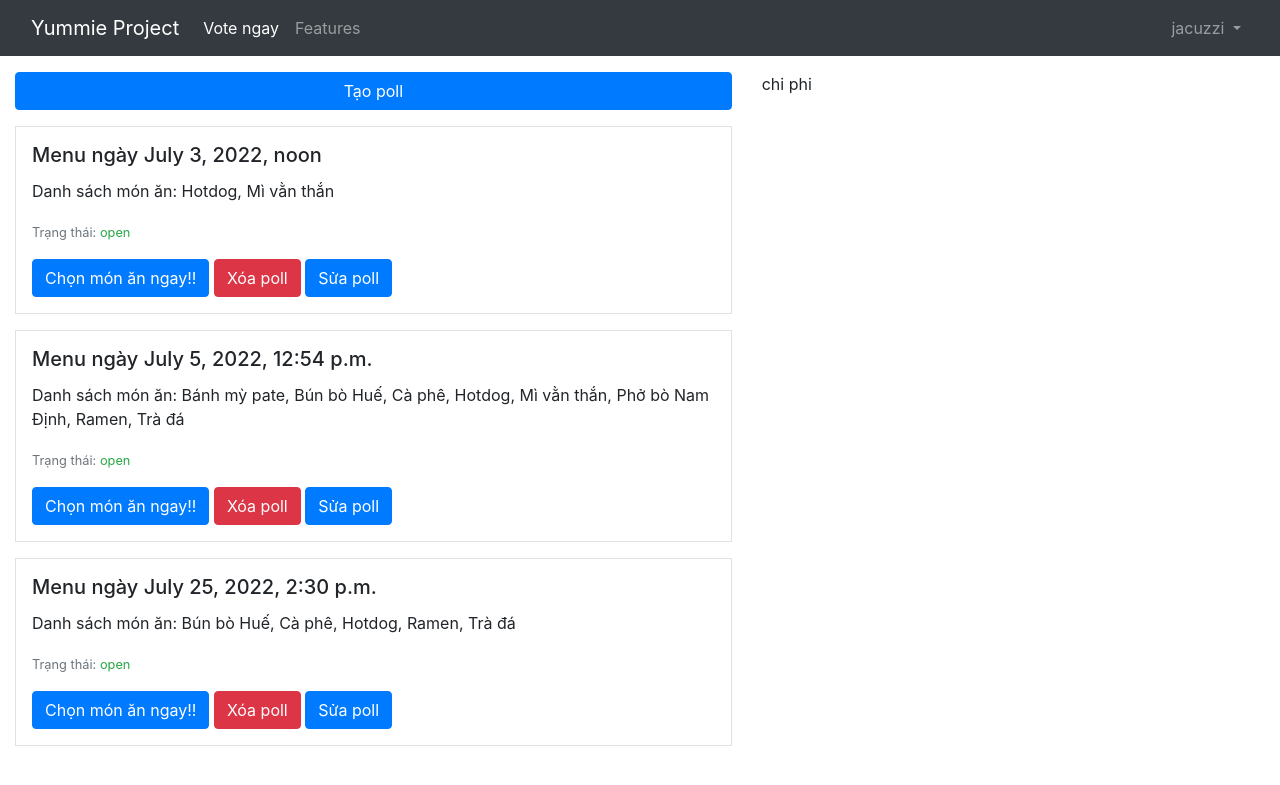
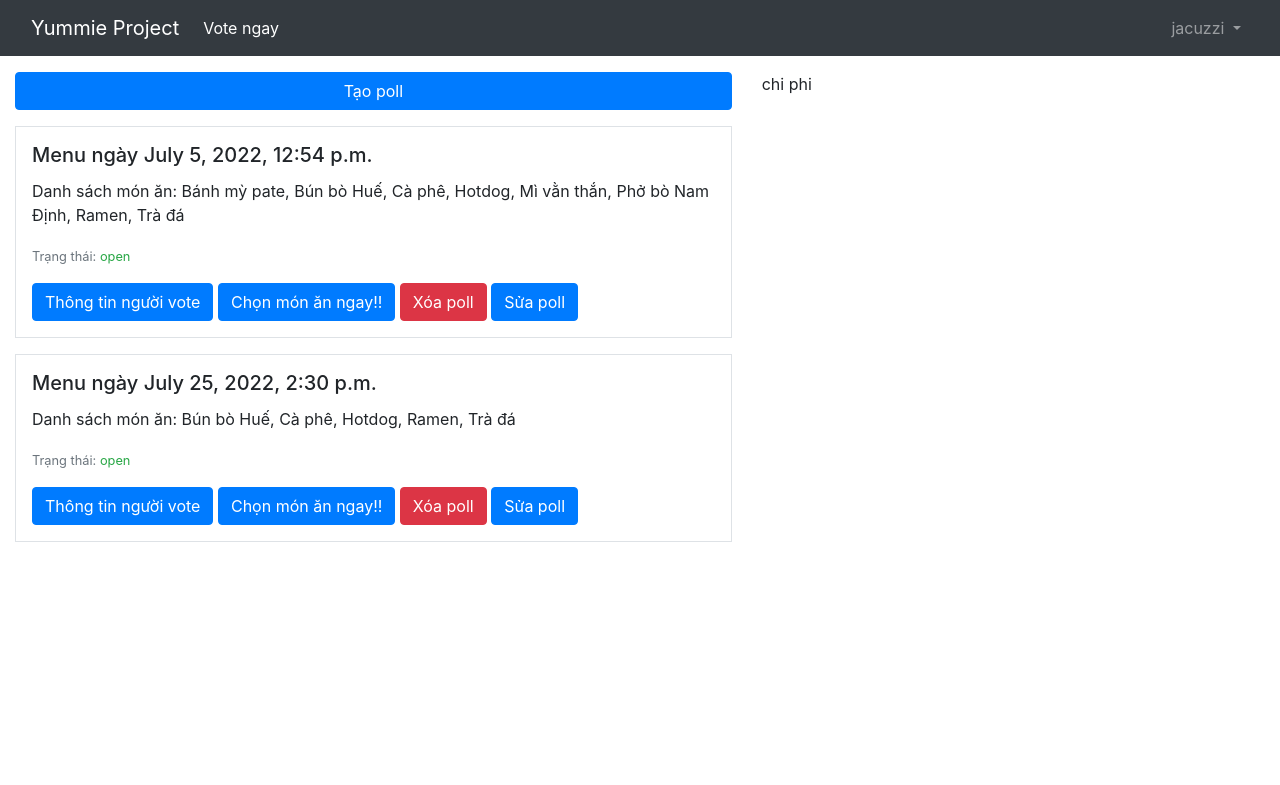
Before and after one commit to tomodachii/yummie, a Django app: page /poll/ in a window 1280 px wide. Shown: the top 785 px of the page. Run offline with Django 4.2, Linux system fonts and the light colour scheme; the first user in the database is signed in; data comes from the database, SQL or seed files in the repository; some libraries are stand-ins or nearby versions.

Commit message:
show votes of each menu

```diff
--- a/poll/templates/navbar.html
+++ b/poll/templates/navbar.html
@@ -17,10 +17,11 @@
         <li class="nav-item active">
           <a class="nav-link" href="{% url 'poll' %}">Vote ngay</a>
         </li>
+        {% comment %}
         <li class="nav-item">
           <a class="nav-link" href="#">Features</a>
         </li>
-        {% comment %} {% if request.user.is_staff %}
+        {% endcomment %} {% comment %} {% if request.user.is_staff %}
         <li class="nav-item">
           <a class="nav-link" href="{% url 'poll-create' %}">Tạo poll</a>
         </li>
--- a/poll/templates/poll/poll.html
+++ b/poll/templates/poll/poll.html
@@ -1,4 +1,5 @@
 {% extends "base_generic.html" %} {% block content %}
+
 
 <div class="row mt-3">
   <div class="col-sm-7 col-lg-7">
@@ -6,22 +7,25 @@
       <a href="{% url 'poll-create' %}" class="mb-3 btn btn-primary input-block-level btn-block">Tạo poll</a>
     {% endif %}
     <div class="list-group">
-      {% for menu_instance in menu %}
+      {% for menu_instance in menu_list %}
         <div class="list-item p-3 border mb-3">
-            <h5 class="card-title">Menu ngày {{menu_instance.due}}</h5>
+            <h5 class="card-title">Menu ngày {{menu_instance.menu.due}}</h5>
             <p class="card-text">
-              Danh sách món ăn: {{menu_instance.display_dish}}
+              Danh sách món ăn: {{menu_instance.menu.display_dish}}
             </p>
             <p class="card-text">
               <small class="text-muted"
-                >Trạng thái: {% if menu_instance.status == 'o' %}<span
+                >Trạng thái: {% if menu_instance.menu.status == 'o' %}<span
                   class="text-success"
                   >open</span
                 >{% else %}<span class="text-danger">closed</span>{% endif %}</small
               >
             </p>
+            <button type="button" class="btn btn-primary" data-toggle="modal" data-target="#voteModal-{{menu_instance.menu.id}}">
+              Thông tin người vote
+            </button>
             {% if user.is_authenticated %}
-              <button type="button" class="btn btn-primary" data-toggle="modal" data-target="#exampleModal-{{menu_instance.id}}">
+              <button type="button" class="btn btn-primary" data-toggle="modal" data-target="#foodModal-{{menu_instance.menu.id}}">
                 Chọn món ăn ngay!!
               </button>
             {% else %}
@@ -29,46 +33,40 @@
             {% endif %}
 
             {% if request.user.is_superuser %}
-              <a href="{% url 'poll-delete' pk=menu_instance.id %}" class="btn btn-danger">Xóa poll</a>
+              <a href="{% url 'poll-delete' pk=menu_instance.menu.id %}" class="btn btn-danger">Xóa poll</a>
             {% endif %}
             {% if request.user.is_superuser %}
-              <a href="{% url 'poll-update' pk=menu_instance.id %}" class="btn btn-primary">Sửa poll</a>
+              <a href="{% url 'poll-update' pk=menu_instance.menu.id %}" class="btn btn-primary">Sửa poll</a>
             {% endif %}
 
             <!-- Modal -->
 
-              <div class="modal fade" id="exampleModal-{{menu_instance.id}}" tabindex="-1" role="dialog" aria-labelledby="exampleModalLabel" aria-hidden="true">
+            {% comment %} {% for key,value in menu.items %}
+            {% if value.id == 1%}
+            <p>key:{{key}}</p><br>
+            <p>value:{{value}}</p>
+            {% endif %}
+            {% endfor %} {% endcomment %}
+
+
+              <div class="modal fade" id="foodModal-{{menu_instance.menu.id}}" tabindex="-1" role="dialog" aria-labelledby="exampleModalLabel" aria-hidden="true">
                 <div class="modal-dialog" role="document">
                   <div class="modal-content">
                     <div class="modal-header">
-                      <h5 class="modal-title" id="exampleModalLabel">Hết hạn: {{menu_instance.due}}</h5>
+                      <h5 class="modal-title" id="exampleModalLabel">Hết hạn: {{menu_instance.menu.due}}</h5>
                       <button type="button" class="close" data-dismiss="modal" aria-label="Close">
                         <span aria-hidden="true">&times;</span>
                       </button>
                     </div>
                     <div class="modal-body">
                       <div class="row">
-                      {% for dish_instance in menu_instance.list_dish %}
+                      {% for dish_instance in menu_instance.menu.list_dish %}
                         <div class="col-sm-6 my-2">
                           <div class="card">
-                            <a class="btn btn-primary" href="{% url 'poll-vote' menu_id=menu_instance.id dish_id=dish_instance.id %}">
+                            <a class="btn btn-primary" href="{% url 'poll-vote' menu_id=menu_instance.menu.id dish_id=dish_instance.id %}">
                               <div class="card-body" style="cursor: pointer;">
                                 <h5 class="card-title">{{dish_instance.name}}</h5>
                                 <p class="card-text">{{dish_instance.price}}</p>
-                                {% comment %} <form action="" method="post">
-                                  <input type="hidden" name="menu_id" value="{{menu_instance.id}}" />
-                                  <input type="hidden" name="dish_name" value="{{dish_instance.name}}" />
-                                  <input type="hidden" name="cost" value="{{dish_instance.price}}" />
-                                  {% csrf_token %}
-                                  <div class="form-check">
-                                    <table>
-                                      {{form}}
-                                    </table>
-                                    <label class="form-check-label">
-                                      Vote
-                                    </label>
-                                  </div>
-                                </form> {% endcomment %}
                               </div>
                             </a>
                           </div>
@@ -76,14 +74,38 @@
                       {% endfor %}
                       </div>
                     </div>
-                    {% comment %} <div class="modal-footer">
-                      <button type="button" class="btn btn-secondary" data-dismiss="modal">Close</button>
-                      <input class="btn btn-primary" type="submit" value="Submit">
-                    </div> {% endcomment %}
                   </div>
                 </div>
               </div>
-            </form>
+
+              <div class="modal fade" id="voteModal-{{menu_instance.menu.id}}" tabindex="-1" role="dialog" aria-labelledby="exampleModalLabel" aria-hidden="true">
+                <div class="modal-dialog" role="document">
+                  <div class="modal-content">
+                    <div class="modal-header">
+                      <h5 class="modal-title" id="exampleModalLabel">Menu: {{menu_instance.menu.due}}</h5>
+                      <button type="button" class="close" data-dismiss="modal" aria-label="Close">
+                        <span aria-hidden="true">&times;</span>
+                      </button>
+                    </div>
+                    <div class="modal-body">
+                      <div class="row">
+                      {% for vote in menu_instance.votes %}
+                        <div class="col-sm-6 my-2">
+                          <div class="card">
+                            {% comment %} <a class="btn btn-primary" href="{% url 'poll-vote' menu_id=menu_instance.menu.id dish_id=dish_instance.id %}"> {% endcomment %}
+                              <div class="card-body" style="cursor: pointer;">
+                                <h5 class="card-title">{{vote.dish_name}}</h5>
+                                <p class="card-text">{{vote.user_name}}</p>
+                              </div>
+                            {% comment %} </a> {% endcomment %}
+                          </div>
+                        </div>
+                      {% endfor %}
+                      </div>
+                    </div>
+                  </div>
+                </div>
+              </div>
         </div>
       {% endfor %}
     </div>
--- a/poll/views.py
+++ b/poll/views.py
@@ -25,10 +25,20 @@ def index(request):
 # @login_required
 
 
+def add_item(a):
+    votes = Vote.objects.filter(menu_id=a.id)
+    return {'menu': a, 'votes': votes}
+
+
 def get_vote_view(request):
     menu = Menu.objects.all()
+    menu_list = map(add_item, menu)
+    # for menu_instance in menu:
+    #     votes = Vote.objects.filter(menu_id=menu_instance.id)
+    #     menu_instance
     return render(request, 'poll/poll.html', context={
         "menu": menu,
+        "menu_list": menu_list,
     })
 
 
@@ -115,12 +125,24 @@ class MenuCreate(LoginRequiredMixin, UserPassesTestMixin, CreateView):
         return HttpResponseRedirect(HOME_URL)
 
 
-class MenuUpdate(UpdateView):
+class MenuUpdate(LoginRequiredMixin, UserPassesTestMixin, UpdateView):
     model = Menu
     # Not recommended (potential security issue if more fields added)
     fields = '__all__'
 
+    def test_func(self):
+        return self.request.user.is_superuser
 
-class MenuDelete(DeleteView):
+    def handle_no_permission(self):
+        return HttpResponseRedirect(HOME_URL)
+
+
+class MenuDelete(LoginRequiredMixin, UserPassesTestMixin, DeleteView):
     model = Menu
     success_url = reverse_lazy('poll')
+
+    def test_func(self):
+        return self.request.user.is_superuser
+
+    def handle_no_permission(self):
+        return HttpResponseRedirect(HOME_URL)
```
Also changed, not shown: db.sqlite3.
